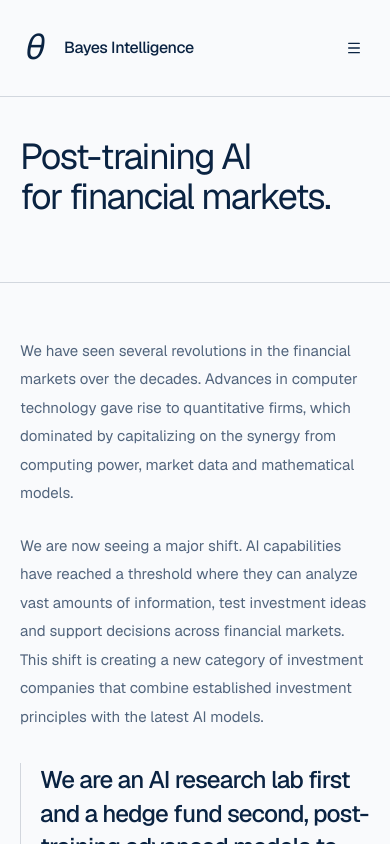
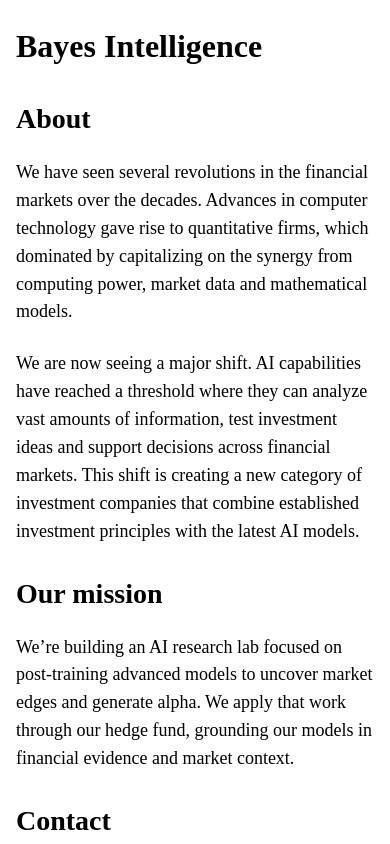
Before and after one commit to poor0-kaws/Bayes-Intelligence, a Next.js app: page / in a window 390 px wide. Shown: the top 844 px of the page. Built offline with nearby package versions, Linux system fonts and the light colour scheme.

Commit message:
Simplify Bayes website into a text-focused document (#17)

```diff
--- a/app/globals.css
+++ b/app/globals.css
@@ -1,243 +1,47 @@
-@import "tailwindcss";
-@import "tw-animate-css";
-@import "shadcn/tailwind.css";
-
-@custom-variant dark (&:is(.dark *));
-
-@theme inline {
-  --font-sans: var(--font-geist), Arial, sans-serif;
-  --font-mono: var(--font-geist-mono), monospace;
-  --font-serif: "STIX Two Math", "Cambria Math", "Times New Roman", serif;
-  --color-sidebar-ring: var(--sidebar-ring);
-  --color-sidebar-border: var(--sidebar-border);
-  --color-sidebar-accent-foreground: var(--sidebar-accent-foreground);
-  --color-sidebar-accent: var(--sidebar-accent);
-  --color-sidebar-primary-foreground: var(--sidebar-primary-foreground);
-  --color-sidebar-primary: var(--sidebar-primary);
-  --color-sidebar-foreground: var(--sidebar-foreground);
-  --color-sidebar: var(--sidebar);
-  --color-chart-5: var(--chart-5);
-  --color-chart-4: var(--chart-4);
-  --color-chart-3: var(--chart-3);
-  --color-chart-2: var(--chart-2);
-  --color-chart-1: var(--chart-1);
-  --color-ring: var(--ring);
-  --color-input: var(--input);
-  --color-border: var(--border);
-  --color-positive: var(--positive);
-  --color-destructive: var(--destructive);
-  --color-accent-foreground: var(--accent-foreground);
-  --color-accent: var(--accent);
-  --color-muted-foreground: var(--muted-foreground);
-  --color-muted: var(--muted);
-  --color-secondary-foreground: var(--secondary-foreground);
-  --color-secondary: var(--secondary);
-  --color-primary-foreground: var(--primary-foreground);
-  --color-primary: var(--primary);
-  --color-popover-foreground: var(--popover-foreground);
-  --color-popover: var(--popover);
-  --color-card-foreground: var(--card-foreground);
-  --color-card: var(--card);
-  --color-foreground: var(--foreground);
-  --color-background: var(--background);
-  --radius-sm: calc(var(--radius) * 0.6);
-  --radius-md: calc(var(--radius) * 0.8);
-  --radius-lg: var(--radius);
-  --radius-xl: calc(var(--radius) * 1.4);
+body {
+  margin: 18px;
+  padding-top: 20px;
+  background: white;
+  color: black;
+  font-family: "Times New Roman", Times, serif;
+  font-size: 18px;
 }
 
-:root {
-  color-scheme: light;
-  --background: #f9fafc;
-  --foreground: #0a2342;
-  --card: #f9fafc;
-  --card-foreground: #0a2342;
-  --popover: #f9fafc;
-  --popover-foreground: #0a2342;
-  --primary: #0a2342;
-  --primary-foreground: #f9fafc;
-  --secondary: #edf1f6;
-  --secondary-foreground: #0a2342;
-  --muted: #edf1f6;
-  --muted-foreground: #52657d;
-  --accent: #0a2342;
-  --accent-foreground: #f9fafc;
-  --positive: #18794e;
-  --destructive: #b42318;
-  --border: rgb(10 35 66 / 16%);
-  --input: rgb(10 35 66 / 18%);
-  --ring: #0a2342;
-  --chart-1: #0a2342;
-  --chart-2: #274766;
-  --chart-3: #52657d;
-  --chart-4: #8c9aab;
-  --chart-5: #c5cdd7;
-  --radius: 0.75rem;
-  --sidebar: #f9fafc;
-  --sidebar-foreground: #0a2342;
-  --sidebar-primary: #0a2342;
-  --sidebar-primary-foreground: #f9fafc;
-  --sidebar-accent: #edf1f6;
-  --sidebar-accent-foreground: #0a2342;
-  --sidebar-border: rgb(10 35 66 / 16%);
-  --sidebar-ring: #0a2342;
+main {
+  max-width: 780px;
 }
 
-@layer base {
-  * {
-    @apply border-border outline-ring/50;
+h1 {
+  margin: 0 0 38px;
+  font-size: 36px;
+}
+
+h2 {
+  margin: 32px 0 24px;
+  font-size: 28px;
+}
+
+p {
+  margin: 0 0 24px;
+  line-height: 1.55;
+}
+
+section[aria-labelledby="contact-heading"] > p {
+  margin-left: 2px;
+}
+
+footer {
+  margin-top: 48px;
+  font-size: 16px;
+}
+
+@media (max-width: 600px) {
+  body {
+    margin: 16px;
+    padding-top: 12px;
   }
 
-  body {
-    @apply bg-background text-foreground;
-    min-width: 320px;
-    overflow-x: hidden;
-  }
-
-  ::selection {
-    color: var(--accent-foreground);
-    background: var(--accent);
+  h1 {
+    font-size: 32px;
   }
 }
-
-html {
-  scroll-behavior: smooth;
-}
-
-@media (prefers-reduced-motion: reduce) {
-  html {
-    scroll-behavior: auto;
-  }
-}
-
-.site-container {
-  width: min(100% - 96px, 1200px);
-  margin-inline: auto;
-}
-.section-space {
-  padding-block: 88px;
-  scroll-margin-top: 32px;
-}
-.hero-section {
-  display: grid;
-  grid-template-columns: minmax(0, 1.6fr) minmax(0, 1fr);
-  align-items: center;
-  gap: 48px;
-  padding-block: 52px 88px;
-}
-.hero-copy {
-  max-width: 820px;
-  width: 100%;
-}
-.hero-title {
-  font-size: clamp(36px, 4.8vw, 66px);
-  font-weight: 400;
-  line-height: 1.12;
-  letter-spacing: -0.045em;
-}
-.animated-text-line {
-  display: block;
-}
-.animated-word-mask {
-  display: inline-block;
-  overflow: hidden;
-  vertical-align: top;
-  padding-bottom: 0.12em;
-  margin-bottom: -0.12em;
-}
-.animated-word {
-  display: inline-block;
-}
-.research-lattice {
-  width: min(100%, 440px);
-  justify-self: end;
-  color: var(--foreground);
-}
-.research-lattice svg {
-  display: block;
-  width: 100%;
-}
-
-:focus-visible {
-  outline: 2px solid var(--ring);
-  outline-offset: 5px;
-}
-@media (max-width: 1023px) {
-  .site-container {
-    width: calc(100% - 56px);
-  }
-  .hero-section {
-    grid-template-columns: 1fr;
-  }
-  .research-lattice {
-    display: none;
-  }
-  .section-space {
-    padding-block: 64px;
-  }
-}
-@media (max-width: 767px) {
-  .site-container {
-    width: calc(100% - 40px);
-  }
-  .hero-section {
-    padding-block: 40px 64px;
-  }
-  .section-space {
-    padding-block: 54px;
-  }
-}
-@media (prefers-reduced-motion: reduce) {
-  *,
-  *::before,
-  *::after {
-    animation-duration: 0.01ms !important;
-    transition-duration: 0.01ms !important;
-  }
-}
-
-.market-thesis-section {
-  /* Leave enough room after the anchor for short pages to scroll it into view. */
-  min-height: calc(100svh - 160px);
-  display: flex;
-  align-items: center;
-}
-.market-thesis {
-  display: grid;
-  grid-template-columns: minmax(0, 1.25fr) minmax(0, 1fr);
-  align-items: start;
-  gap: 100px;
-}
-.market-thesis-context {
-  font-size: 15px;
-  line-height: 1.9;
-  color: var(--muted-foreground);
-}
-.market-thesis-context p + p {
-  margin-top: 24px;
-}
-.market-thesis-statement {
-  position: relative;
-  padding-left: 36px;
-  font-size: clamp(24px, 2.4vw, 30px);
-  font-weight: 500;
-  line-height: 1.4;
-  letter-spacing: -0.035em;
-}
-@media (max-width: 1023px) {
-  .market-thesis {
-    gap: 48px;
-  }
-  .market-thesis-statement {
-    padding-left: 24px;
-  }
-}
-@media (max-width: 767px) {
-  .market-thesis {
-    grid-template-columns: 1fr;
-    gap: 32px;
-  }
-  .market-thesis-statement {
-    padding-left: 20px;
-  }
-}
--- a/app/layout.tsx
+++ b/app/layout.tsx
@@ -1,17 +1,6 @@
 import { Analytics } from "@vercel/analytics/next";
 import type { Metadata, Viewport } from "next";
-import { Geist, Geist_Mono } from "next/font/google";
 import "./globals.css";
-
-const geist = Geist({
-  variable: "--font-geist",
-  subsets: ["latin"],
-});
-
-const geistMono = Geist_Mono({
-  variable: "--font-geist-mono",
-  subsets: ["latin"],
-});
 
 export const metadata: Metadata = {
   title: "Bayes Intelligence | AI-Native Hedge Fund",
@@ -24,7 +13,7 @@
 
 export const viewport: Viewport = {
   colorScheme: "light",
-  themeColor: "#f9fafc",
+  themeColor: "#ffffff",
 };
 
 export default function RootLayout({
@@ -33,11 +22,8 @@
   children: React.ReactNode;
 }>) {
   return (
-    <html
-      lang="en"
-      className={`${geist.variable} ${geistMono.variable} bg-background`}
-    >
-      <body className="font-sans antialiased">
+    <html lang="en">
+      <body>
         {children}
         {process.env.NODE_ENV === "production" && <Analytics />}
       </body>
--- a/app/page.tsx
+++ b/app/page.tsx
@@ -1,15 +1,48 @@
-import { InvestmentStory } from "@/components/investment-story";
-import { SiteHeader } from "@/components/site-header";
-
 export default function Home() {
   return (
-    <main
-      id="top"
-      className="relative min-h-[100dvh] overflow-x-clip bg-background text-foreground"
-    >
-      <SiteHeader />
+    <main>
+      <h1>Bayes Intelligence</h1>
 
-      <InvestmentStory />
+      <section aria-labelledby="about-heading">
+        <h2 id="about-heading">About</h2>
+        <p>
+          We have seen several revolutions in the financial markets over the
+          decades. Advances in computer technology gave rise to quantitative
+          firms, which dominated by capitalizing on the synergy from computing
+          power, market data and mathematical models.
+        </p>
+        <p>
+          We are now seeing a major shift. AI capabilities have reached a
+          threshold where they can analyze vast amounts of information, test
+          investment ideas and support decisions across financial markets. This
+          shift is creating a new category of investment companies that combine
+          established investment principles with the latest AI models.
+        </p>
+      </section>
+
+      <section aria-labelledby="mission-heading">
+        <h2 id="mission-heading">Our mission</h2>
+        <p>
+          We’re building an AI research lab focused on post-training advanced
+          models to uncover market edges and generate alpha. We apply that work
+          through our hedge fund, grounding our models in financial evidence and
+          market context.
+        </p>
+      </section>
+
+      <section aria-labelledby="contact-heading">
+        <h2 id="contact-heading">Contact</h2>
+        <p>
+          Email:{" "}
+          <a href="mailto:kswaroop.hebbar@gmail.com">
+            kswaroop.hebbar@gmail.com
+          </a>
+        </p>
+      </section>
+
+      <footer>
+        <p>© {new Date().getFullYear()} Bayes Intelligence</p>
+      </footer>
     </main>
   );
 }
```
